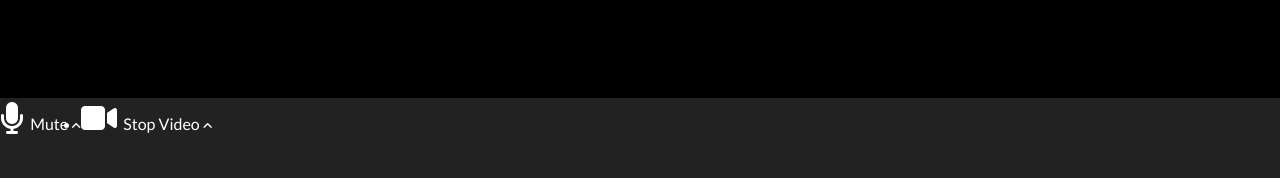
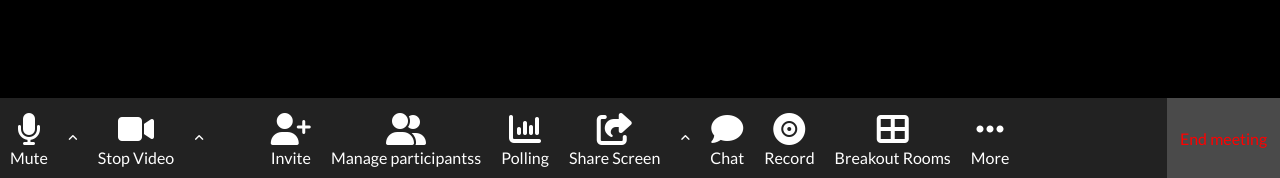
Before and after one commit to cioby09/html-css-zoom, a plain HTML site: page index.html in a window 1280 px wide. Shown: the part 622-800 px from the top of the page. Drawn offline with Linux system fonts and the light colour scheme.

Commit message:
Add: toolbar items and layout

```diff
--- a/css/style.css
+++ b/css/style.css
@@ -87,6 +87,11 @@ body {
     height: 80px;
 }
 
+.tools {
+    justify-content: space-between;
+    align-items: center;
+}
+
 .tools a {
     color: inherit;
     text-decoration: none;
@@ -104,6 +109,50 @@ body {
     font-size: 0.7rem;
 }
 
-.media-tools {
+.media-tools,
+.call-tools {
+    list-style-type: none;
+    align-items: center;
+}
+
+.media-tools a,
+.call-tools a,
+.end a {
+    display: flex;
+    flex-direction: column;
+    align-items: center;
+}
+
+.media-tools li,
+.call-tools li {
+    margin: 0 10px;
+}
+
+.media-tools,
+.call-tools,
+.end {
+    min-height: 30px;
+    min-height: 20%;
+    height: 80px;
+}
+
+.media-tools,
+.end {
     width: 20%;
 }
+
+.end {
+    justify-content: flex-end;
+}
+
+.end a {
+    margin: 0 0;
+    align-items: center;
+    background-color: #4A4A4A;
+}
+
+.end-meeting {
+    margin: auto;
+    padding: 0.8rem;
+    color: #FF0000;
+}
--- a/index.html
+++ b/index.html
@@ -549,6 +549,9 @@
                             </span>
                             <span class="icon-text">Mute</span>
                         </a>
+                    </li>
+
+                    <li>
                         <a href="" class="angle">
                             <i class="fa-solid fa-angle-up"></i>
                         </a>
@@ -561,6 +564,9 @@
                             </span>
                             <span class="icon-text">Stop Video</span>
                         </a>
+                    </li>
+
+                    <li>
                         <a href="" class="angle">
                             <i class="fa-solid fa-angle-up"></i>
                         </a>
@@ -569,15 +575,95 @@
                 <!-- /Microphone and camera tools -->
 
                 <!-- Call tools -->
-                <ul class="call-tools">
+                <ul class="call-tools flex">
+                    <li>
+                        <a href="">
+                            <span class="icon">
+                                <i class="fa-solid fa-user-plus"></i>
+                            </span>
+                            <span class="icon-text">Invite</span>
+                        </a>
+                    </li>
 
+                    <li>
+                        <a href="">
+                            <span class="icon">
+                                <i class="fa-solid fa-user-friends"></i>
+                            </span>
+                            <span class="icon-text">Manage participantss</span>
+                        </a>
+                    </li>
+
+                    <li>
+                        <a href="">
+                            <span class="icon">
+                                <i class="fa-solid fa-chart-column"></i>
+                            </span>
+                            <span class="icon-text">Polling</span>
+                        </a>
+                    </li>
+
+                    <li>
+                        <a href="">
+                            <span class="icon">
+                                <i class="fa-solid fa-share-square"></i>
+                            </span>
+                            <span class="icon-text">Share Screen</span>
+                        </a>
+                    </li>
+
+                    <li>
+                        <a href="" class="angle">
+                            <i class="fa-solid fa-angle-up"></i>
+                        </a>
+                    </li>
+
+                    <li>
+                        <a href="">
+                            <span class="icon">
+                                <i class="fa-solid fa-comment"></i>
+                            </span>
+                            <span class="icon-text">Chat</span>
+                        </a>
+                    </li>
+
+                    <li>
+                        <a href="">
+                            <span class="icon">
+                                <i class="fa-solid fa-record-vinyl"></i>
+                            </span>
+                            <span class="icon-text">Record</span>
+                        </a>
+                    </li>
+
+                    <li>
+                        <a href="">
+                            <span class="icon">
+                                <i class="fa-solid fa-th-large"></i>
+                            </span>
+                            <span class="icon-text">Breakout Rooms</span>
+                        </a>
+                    </li>
+
+                    <li>
+                        <a href="">
+                            <span class="icon">
+                                <i class="fa-solid fa-ellipsis"></i>
+                            </span>
+                            <span class="icon-text">More</span>
+                        </a>
+                    </li>
                 </ul>
                 <!-- /Call tools -->
 
                 <!-- End meeting -->
-                <a href="" class="end">
-
-                </a>
+                <div class="end flex">
+                    <a href="" class="flex">
+                        <span class="end-meeting">
+                            End meeting
+                        </span>
+                    </a>
+                </div>
                 <!-- /End meeting -->
             </div>
         </div>
```
